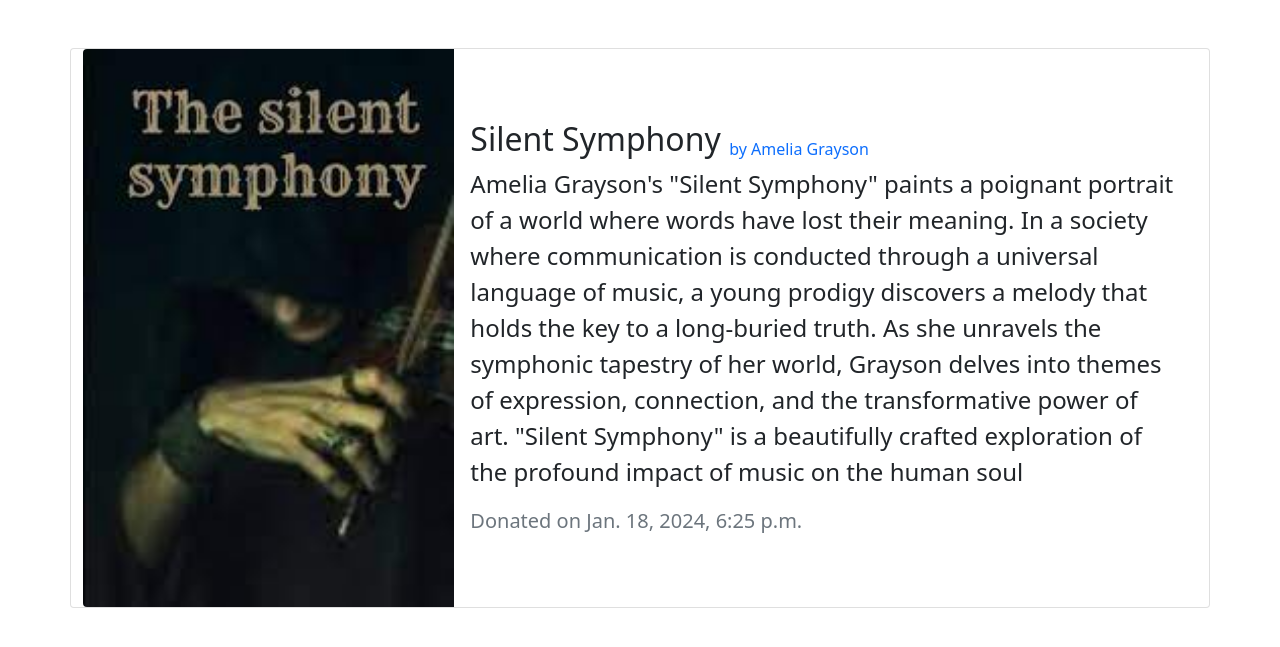
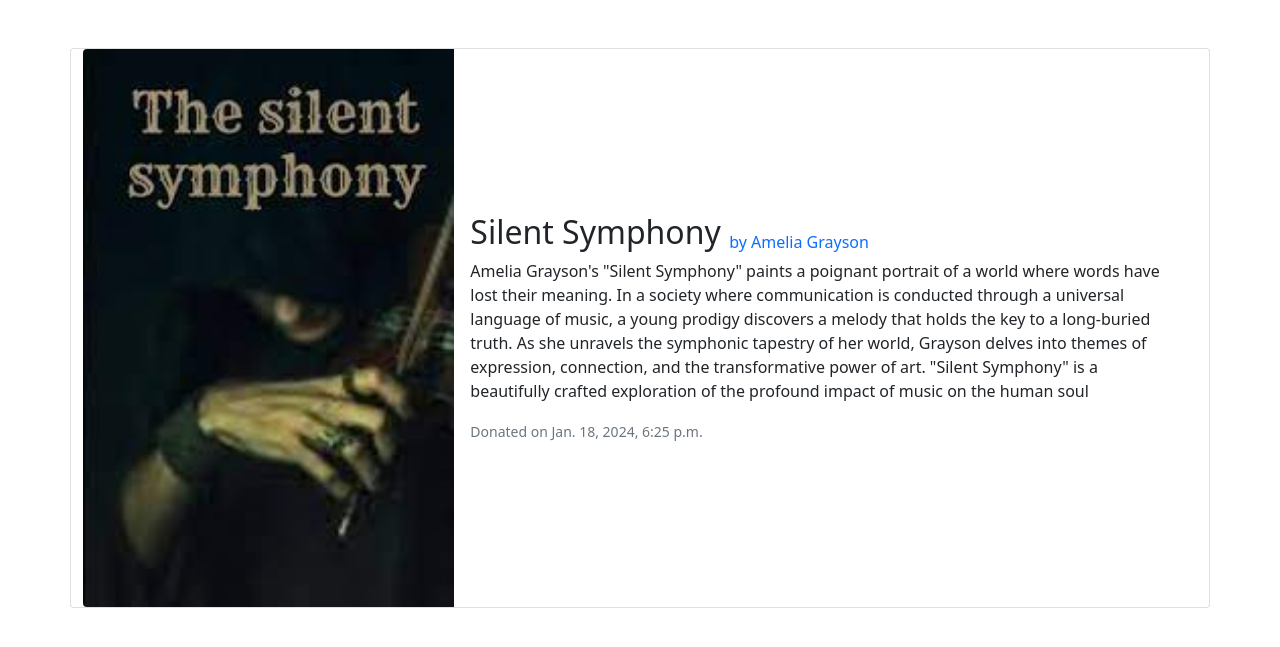
Before and after one commit to abdul-khaleq/book_donate_platform, a Django app: page /detail/1 in a window 1280 px wide. Shown: the part 58-705 px from the top of the page. Run offline with Django 4.2, Linux system fonts and the light colour scheme; data comes from the database, SQL or seed files in the repository; some libraries are stand-ins or nearby versions.

Commit message:
design added

```diff
--- a/templates/book_details.html
+++ b/templates/book_details.html
@@ -12,8 +12,8 @@
         <div class="col-md-8 d-flex align-items-center">
           <div class="card-body">
             <h2 class="card-title">{{book.title}} <sub class="text-primary fs-6">by {{book.author}}</sub></h2>
-            <p class="card-text fs-4">{{book.description}}</p>
-            <p class="card-text"><small class="text-body-secondary text-secondary fs-5">Donated on {{book.donated_on}}</small></p>
+            <p class="card-text">{{book.description}}</p>
+            <p class="card-text"><small class="text-body-secondary text-secondary">Donated on {{book.donated_on}}</small></p>
           </div>
         </div>
       </div>
--- a/templates/home.html
+++ b/templates/home.html
@@ -24,7 +24,7 @@
         <img src="{{book.image.url}}" class="card-img-top" alt="{{book.title}}">
         <div class="card-body">
           <h2 class="card-title">{{book.title}} <sub class="text-primary fs-6">By {{book.author}}</sub></h2>
-          <p class="card-text fs-4">{{book.description|truncatewords:10}}</p>
+          <p class="card-text">{{book.description|truncatewords:10}}</p>
           <p class="card-text"><small class="text-body-secondary text-secondary">Donated on {{book.donated_on}}</small>
           </p>
           <p class="text-center"><a href="{% url 'book_details' book.id%}" class="btn btn-primary">Details</a></p>
```
